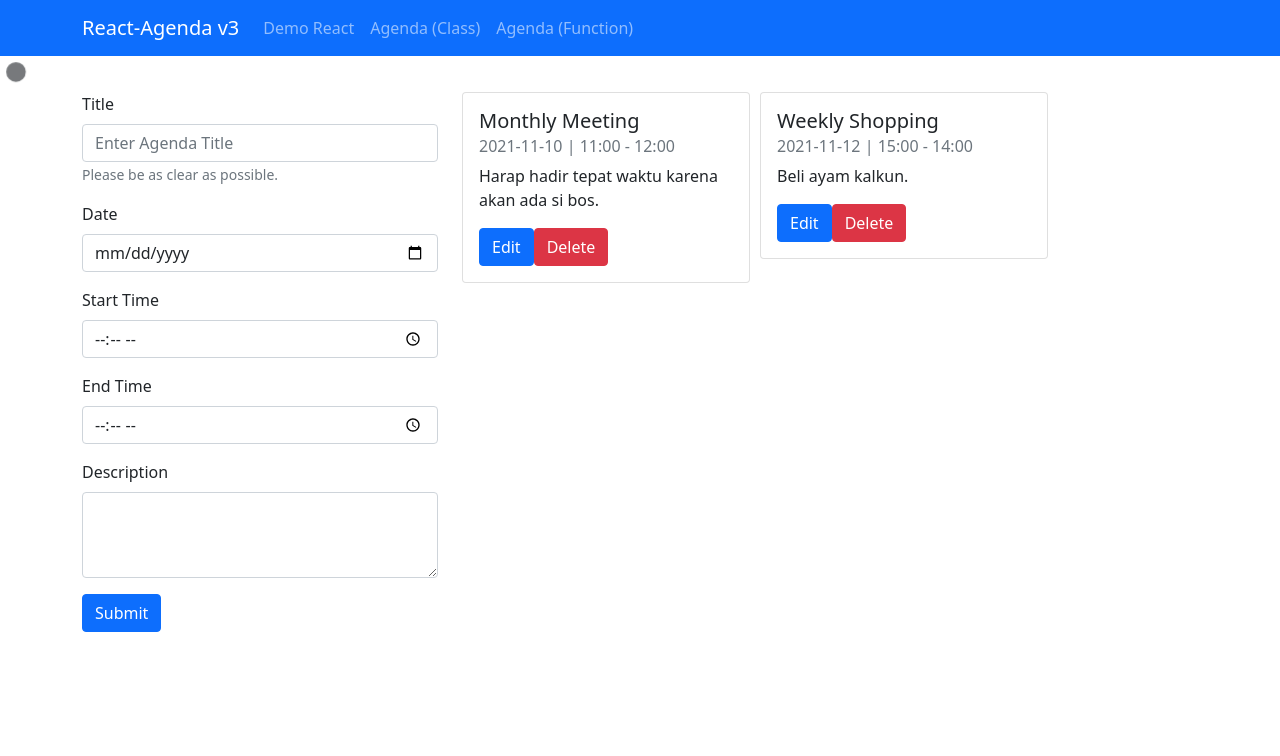
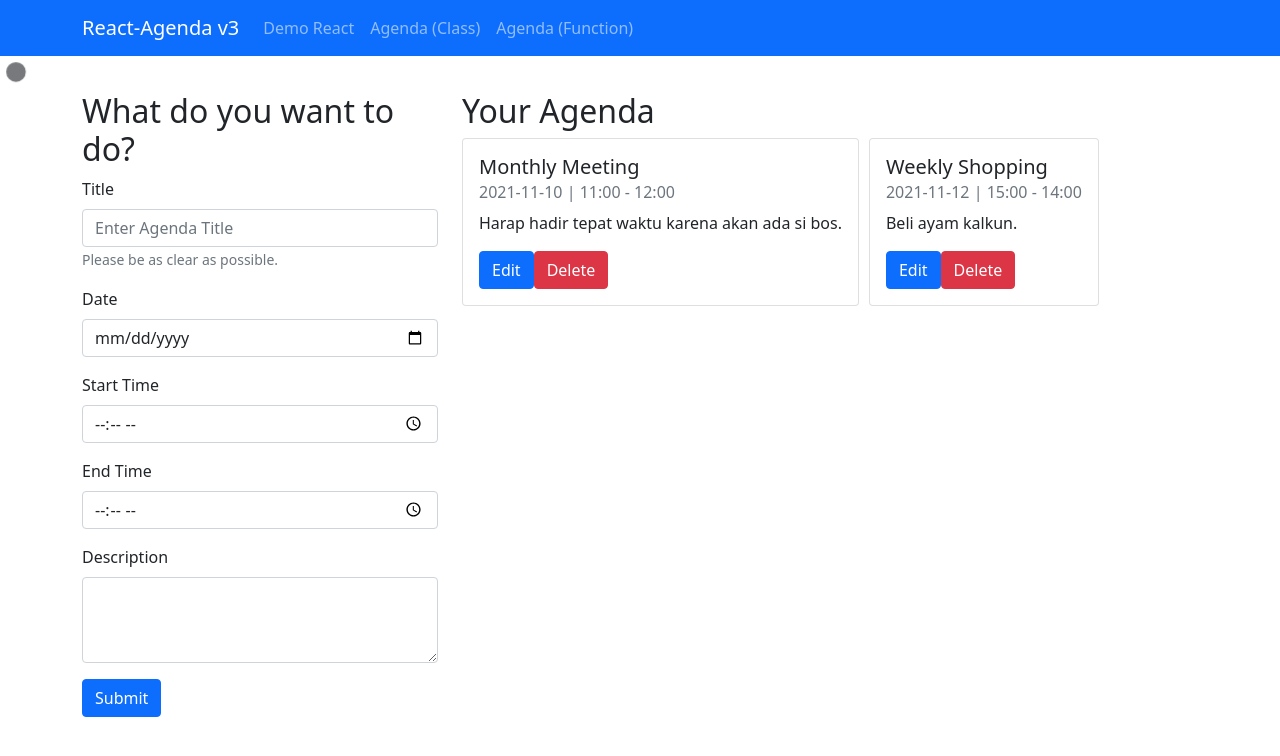
Before and after one commit to chrisandoryan/ReactAgenda-CIMB-Batch-3, a React (Create React App) app: page /agendaFunction in a window 1280 px wide. Shown: the top 756 px of the page. Built offline with nearby package versions, Linux system fonts and the light colour scheme.

Commit message:
add styling to agenda

```diff
--- a/src/App.css
+++ b/src/App.css
@@ -36,6 +36,7 @@
 .agendaList {
   display: flex;
   flex-direction: row;
+  flex-wrap: wrap;
 }
 
 .agendaCard {
--- a/src/components/class/AgendaCardClass.jsx
+++ b/src/components/class/AgendaCardClass.jsx
@@ -19,7 +19,7 @@ class AgendaCardClass extends React.Component {
     render() {
         return (
             <div className="agendaCard">
-                <Card style={{ width: '18rem' }}>
+                <Card>
                     <Card.Body>
                         <Card.Title>{this.props.agendaName}</Card.Title>
                         <Card.Subtitle className="mb-2 text-muted">{this.props.agendaDate} | {this.props.agendaStartTime} - {this.props.agendaEndTime}</Card.Subtitle>
--- a/src/pages/AgendaFunction.jsx
+++ b/src/pages/AgendaFunction.jsx
@@ -78,11 +78,13 @@ function AgendaFunction(props) {
             <Container>
                 <Row>
                     <Col xs={12} md={4} lg={4}>
+                        <h2>What do you want to do?</h2>
                         <div className="agendaForm">
                             <AgendaFormClass editMode={editMode} {...agendaToEdit} agendaIndex={agendaToEditIndex} callAddAgenda={addAgenda} callEditAgenda={editAgenda} />
                         </div>
                     </Col>
-                    <Col>
+                    <Col xs={12} md={8} lg={8}>
+                        <h2>Your Agenda</h2>
                         <div className="agendaList">
                             {
                                 agendas.map((agenda, index) => {
```
